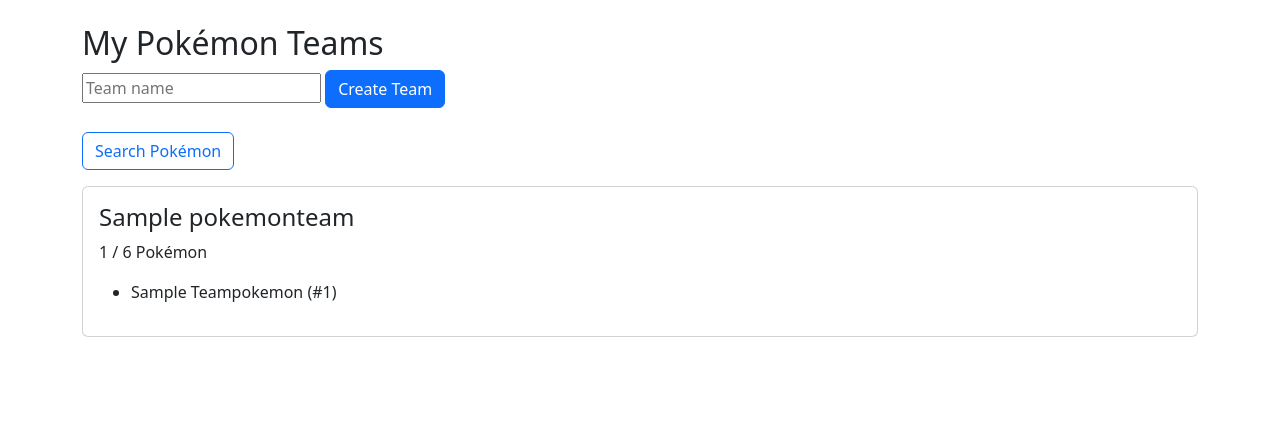
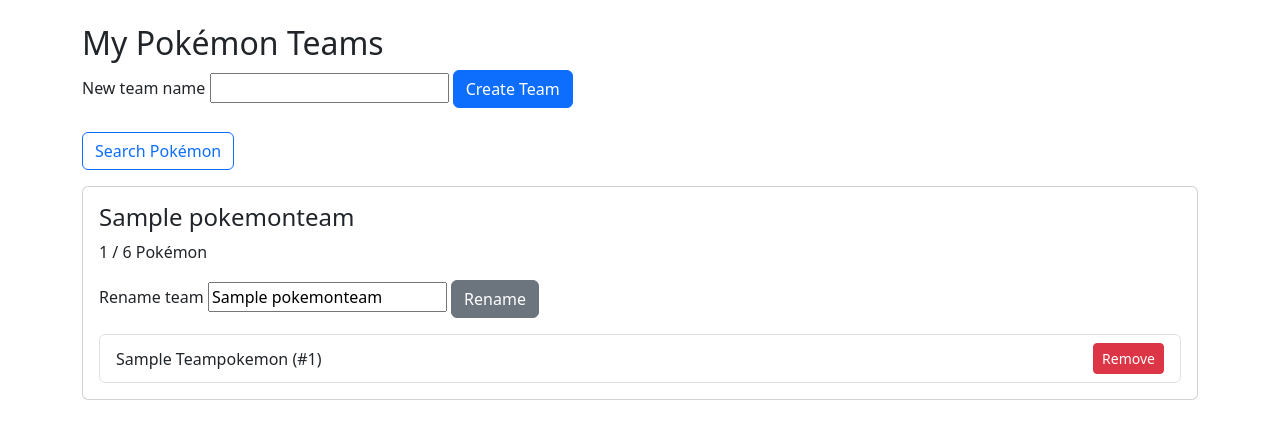
Before and after one commit to pfonsecaUTRGV/fall2026, a Django app: page /task/teams/ in a window 1280 px wide. Shown: the part 176-615 px from the top of the page. Run offline with Django 5.2, Linux system fonts and the light colour scheme; a user stored in the database is signed in; tables that the repository leaves empty hold one stand-in row (values such as "Sample post"); some libraries are stand-ins or nearby versions.

Commit message:
Sprint 3 user stories

```diff
--- a/classApp/app/fall2026/templates/task/my_teams.html
+++ b/classApp/app/fall2026/templates/task/my_teams.html
@@ -1,32 +1,43 @@
 {% extends 'task/base.html' %}
 {% block content %}
 <h2>My Pokémon Teams</h2>
-<form method="POST" action="{% url 'create_team' %}"
-      class="mb-4">
+<form method="POST" action="{% url 'create_team' %}" class="mb-4">
   {% csrf_token %}
-  <input name="name" maxlength="100" required
-         placeholder="Team name">
-  <button class="btn btn-primary">Create Team</button>
+  <label for="new-team">New team name</label>
+  <input id="new-team" name="name" maxlength="100" required>
+  <button class="btn btn-primary" type="submit">Create Team</button>
 </form>
-<a href="{% url 'pokemon_search' %}"
-   class="btn btn-outline-primary mb-3">Search Pokémon</a>
-
+<a class="btn btn-outline-primary mb-3" href="{% url 'pokemon_search' %}">
+  Search Pokémon
+</a>
 {% for team in teams %}
 <div class="card mb-3">
   <div class="card-body">
     <h4>{{ team.name }}</h4>
     <p>{{ team.members.count }} / 6 Pokémon</p>
-    <ul>
-    {% for member in team.members.all %}
-      <li>{{ member.pokemon_name|title }}
-          (#{{ member.pokemon_id }})</li>
-    {% empty %}
-      <li>Team is empty.</li>
-    {% endfor %}
+    <form method="POST" action="{% url 'rename_team' team.id %}" class="mb-3">
+      {% csrf_token %}
+      <label for="team-{{ team.id }}">Rename team</label>
+      <input id="team-{{ team.id }}" name="name" value="{{ team.name }}"
+             maxlength="100" required>
+      <button class="btn btn-secondary" type="submit">Rename</button>
+    </form>
+    <ul class="list-group">
+      {% for member in team.members.all %}
+      <li class="list-group-item d-flex justify-content-between align-items-center">
+        {{ member.pokemon_name|title }} (#{{ member.pokemon_id }})
+        <form method="POST" action="{% url 'remove_pokemon' team.id member.id %}">
+          {% csrf_token %}
+          <button class="btn btn-sm btn-danger" type="submit">Remove</button>
+        </form>
+      </li>
+      {% empty %}
+      <li class="list-group-item">No Pokémon yet.</li>
+      {% endfor %}
     </ul>
   </div>
 </div>
 {% empty %}
-<p>No teams yet. Create one above.</p>
+<p>You have no teams yet. Create one above.</p>
 {% endfor %}
 {% endblock %}
--- a/classApp/app/fall2026/urls.py
+++ b/classApp/app/fall2026/urls.py
@@ -14,4 +14,10 @@ urlpatterns = [
 	path('dashboard/',views.dashboard,name='dashboard'),
 	path("pokemon_search/", views.pokemon_search, name="pokemon_search"),
 	path("teams/create/",views.create_team,name="create_team"),
+	path("teams/<int:team_id>/add",views.add_pokemon,name="add_pokemon"),
+	path("teams/<int:team_id>/rename/", views.rename_team, name="rename_team"),
+
+	path("teams/<int:team_id>/remove/<int:member_id>/", views.remove_pokemon,
+     name="remove_pokemon"),
+
 ]
--- a/classApp/app/fall2026/views.py
+++ b/classApp/app/fall2026/views.py
@@ -1,6 +1,6 @@
 import requests
 import re
-
+from django.db import transaction
 from django.shortcuts import render, redirect
 from .models import Task, PokemonTeam, TeamPokemon
 from django.contrib.auth.models import User
@@ -112,3 +112,67 @@ def create_team(request):
         PokemonTeam.objects.create(user=request.user, name=name)
         messages.success(request, "Team created.")
     return redirect("my_teams")
+
+
+
+@login_required
+@require_POST
+def add_pokemon(request, team_id):
+    raw_id = request.POST.get("pokemon_id", "")
+    if not raw_id.isdigit() or int(raw_id) < 1:
+        messages.error(request, "Invalid Pokémon ID.")
+        return redirect("my_teams")
+
+    # Verify external API data before opening a database transaction.
+    try:
+        response = requests.get(
+            f"https://pokeapi.co/api/v2/pokemon/{int(raw_id)}/",
+            timeout=10,
+        )
+        response.raise_for_status()
+        data = response.json()
+        pokemon_id = int(data["id"])
+        pokemon_name = str(data["name"])
+    except (requests.RequestException, ValueError, KeyError, TypeError):
+        messages.error(request, "Unable to verify Pokémon with PokéAPI.")
+        return redirect("my_teams")
+
+    # PostgreSQL row lock serializes additions to the SAME team.
+    with transaction.atomic():
+        team = get_object_or_404(
+            PokemonTeam.objects.select_for_update(),
+            pk=team_id,
+            user=request.user,
+        )
+        if team.members.count() >= 6:
+            messages.error(request, "Team is full: maximum six Pokémon.")
+        else:
+            TeamPokemon.objects.create(
+                team=team, pokemon_id=pokemon_id,
+                pokemon_name=pokemon_name,
+            )
+            messages.success(request, "Pokémon added.")
+    return redirect("my_teams")
+
+
+@login_required
+@require_POST
+def rename_team(request, team_id):
+    team = get_object_or_404(PokemonTeam, pk=team_id, user=request.user)
+    name = request.POST.get("name", "").strip()
+    if not 1 <= len(name) <= 100:
+        messages.error(request, "Team name must contain 1–100 characters.")
+    else:
+        team.name = name
+        team.save(update_fields=["name"])
+        messages.success(request, "Team renamed.")
+    return redirect("my_teams")
+
+@login_required
+@require_POST
+def remove_pokemon(request, team_id, member_id):
+    team = get_object_or_404(PokemonTeam, pk=team_id, user=request.user)
+    member = get_object_or_404(TeamPokemon, pk=member_id, team=team)
+    member.delete()
+    messages.success(request, "Pokémon removed.")
+    return redirect("my_teams")
```
